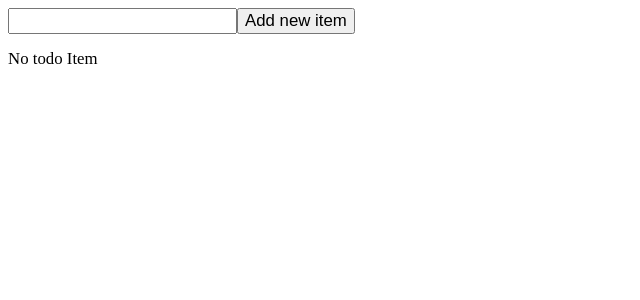
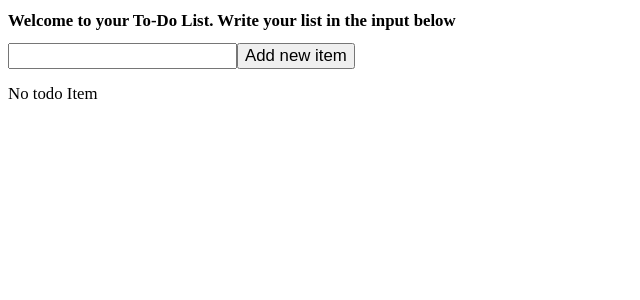
Before and after one commit to MobinaYousefian/ToDo-List-React-, a React (Vite) app: page / in a window 1280 px wide. Shown: the top 300 px of the page, without its empty margins (0-640 px from the left). Built offline with nearby package versions, Linux system fonts and the light colour scheme.

Commit message:
fix (accessibility): fixed a text to guide users

```diff
--- a/src/App.jsx
+++ b/src/App.jsx
@@ -1,4 +1,3 @@
-import {useState} from 'react'
 import {List} from "./Components/List";
 import {Input} from "./Components/Input";
 import {useTodoApp} from "./hooks/useTodoApp.js";
@@ -8,6 +7,7 @@ function App() {
 
     return (
         <div>
+            <h1>Welcome to your To-Do List. Write your list in the input below</h1>
             <Input onTodoAdd={handleAddTodo}/>
             <List todos={todoList}
                   handleDeleteItem={handleDeleteItem}
```
